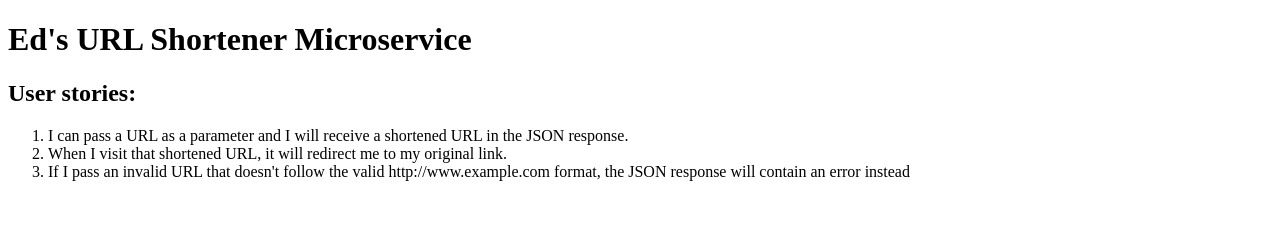
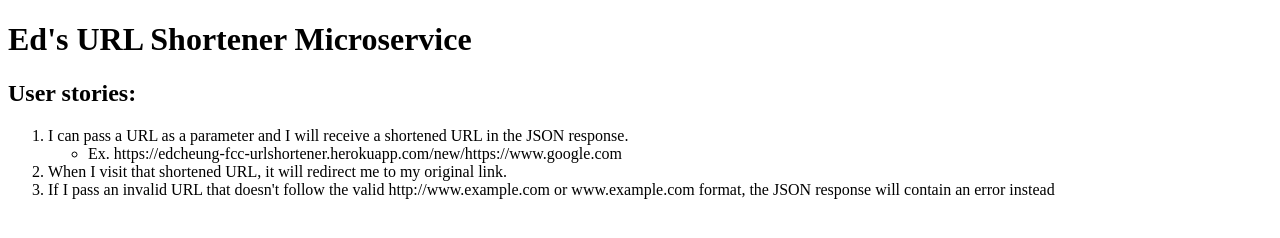
Before and after one commit to edcheung1/fcc-basejump-urlshortener, a website: page public/index.html in a window 1280 px wide. Drawn offline with Linux system fonts and the light colour scheme.

Commit message:
clarified user stories

```diff
--- a/public/index.html
+++ b/public/index.html
@@ -7,9 +7,13 @@
 		<h1>Ed's URL Shortener Microservice</h1>
 		<h2>User stories:</h2>
 		<ol>
-			<li>I can pass a URL as a parameter and I will receive a shortened URL in the JSON response.</li>
+			<li>I can pass a URL as a parameter and I will receive a shortened URL in the JSON response.
+				<ul>
+					<li>Ex. https://edcheung-fcc-urlshortener.herokuapp.com/new/https://www.google.com</li>
+				</ul>
+			</li>
 			<li>When I visit that shortened URL, it will redirect me to my original link.</li>
-			<li>If I pass an invalid URL that doesn't follow the valid http://www.example.com format, the JSON response will contain an error instead</li>
+			<li>If I pass an invalid URL that doesn't follow the valid http://www.example.com or www.example.com format, the JSON response will contain an error instead</li>
 		</ol>
 	</body>
 </html>
```
